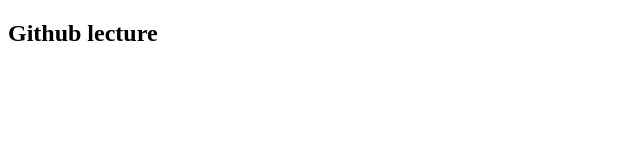
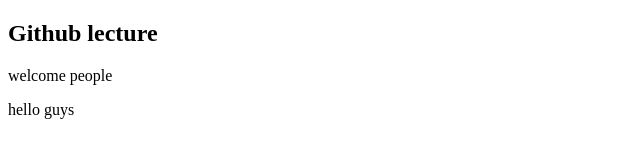
Before and after one commit to pshreegiri/manager, a plain HTML site: page index.html in a window 1280 px wide. Shown: the whole page, without its empty margins (0-640 px from the left). Drawn offline with Linux system fonts and the light colour scheme.

Commit message:
added 2 para

```diff
--- a/index.html
+++ b/index.html
@@ -7,5 +7,7 @@
 </head>
 <body>
     <h2>Github lecture</h2>
+    <p>welcome people</p>
+    <p>hello guys</p>
 </body>
 </html>
```
